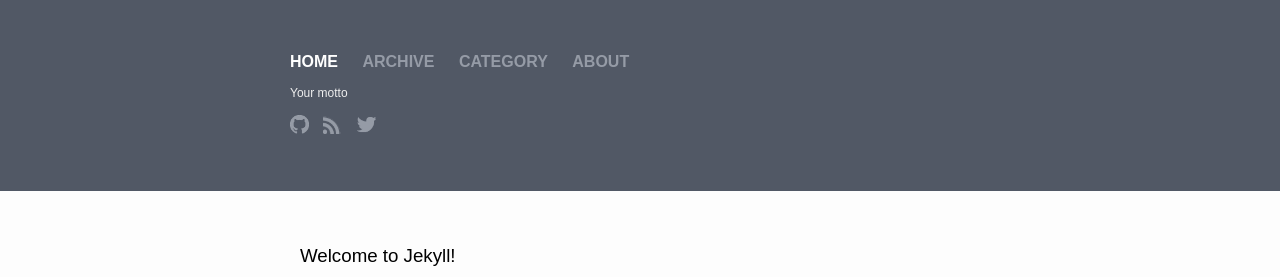
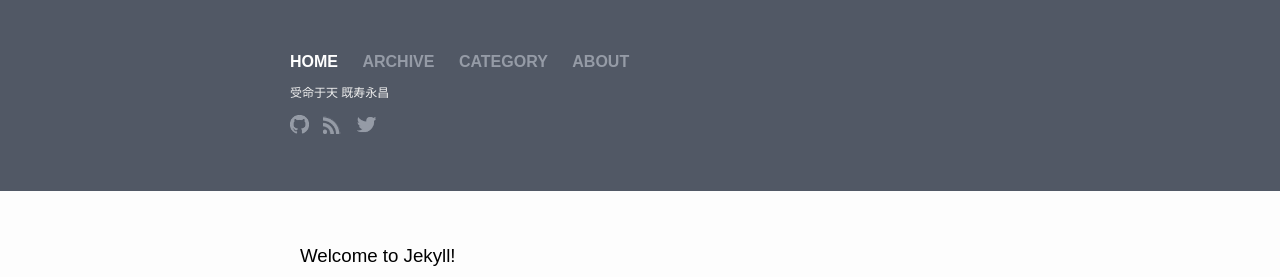
Before and after one commit to huabeiyipilang/huabeiyipilang.github.io, a Jekyll site: the page built from index.html, in a window 1280 px wide. Shown: the top 277 px of the page. Built offline with Jekyll 4.4.1, drawn with Linux system fonts in a browser that asks for light colours.

Commit message:
for config

```diff
--- a/_config.yml
+++ b/_config.yml
@@ -1,15 +1,15 @@
 # Site settings
-title: Your awesome title
-motto: Your motto
-email: your-email@domain.com
+title: 蓬蒿男的博客
+motto: 受命于天 既寿永昌
+email: huabeiyipilang@gmail.com
 description: > # this means to ignore newlines until "baseurl:"
   Write an awesome description for your new site here. You can edit this
   line in _config.yml. It will appear in your document head meta (for
   Google search results) and in your feed.xml site description.
 baseurl: "" # the subpath of your site, e.g. /blog/
 url: "http://yourdomain.com" # the base hostname & protocol for your site
-twitter_username: jekyllrb
-github_username:  jekyll
+twitter_username: huabeiyipilang
+github_username:  huabeiyipilang
 
 # Build settings
 markdown: kramdown
```
Also changed, not shown: 8 other files.
